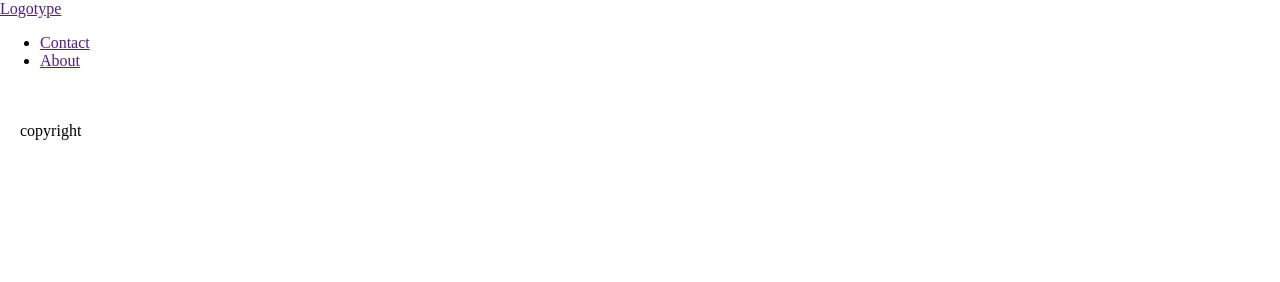
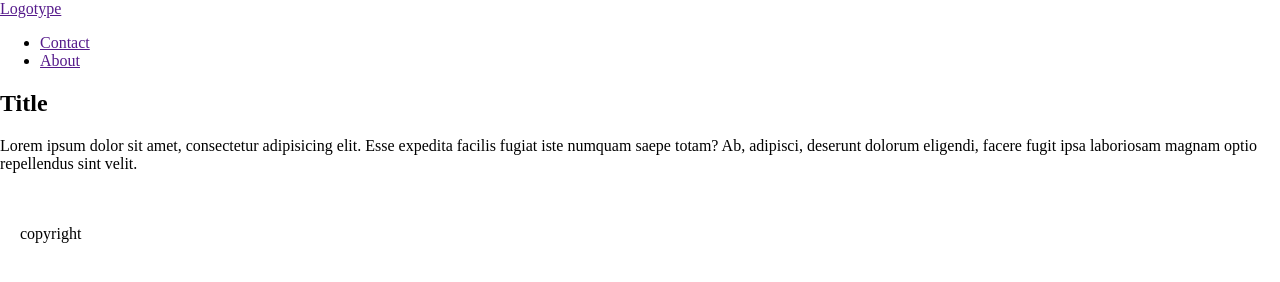
Before and after one commit to Rammfall/git-less, a plain HTML site: page index.html in a window 1280 px wide. Drawn offline with Linux system fonts and the light colour scheme.

Commit message:
Added section

```diff
--- a/index.html
+++ b/index.html
@@ -4,8 +4,7 @@
     <meta charset="UTF-8">
     <meta name="viewport"
           content="width=device-width, user-scalable=no, initial-scale=1.0, maximum-scale=1.0, minimum-scale=1.0">
-    <meta http-equiv="X-UA-Compatible" content="ie=edge">
-    <title>Main page</title>
+    <title>Main page and section</title>
     <link rel="stylesheet" href="css/index.css">
 </head>
 <body>
@@ -26,6 +25,16 @@
     </div>
 </header>
 
+<section>
+    <div class="container">
+        <h2>Title</h2>
+        <p>
+            Lorem ipsum dolor sit amet, consectetur adipisicing elit. Esse expedita facilis fugiat iste numquam saepe
+            totam? Ab, adipisci, deserunt dolorum eligendi, facere fugit ipsa laboriosam magnam optio repellendus sint
+            velit.
+        </p>
+    </div>
+</section>
 
 <footer>
     <p>copyright</p>
```
